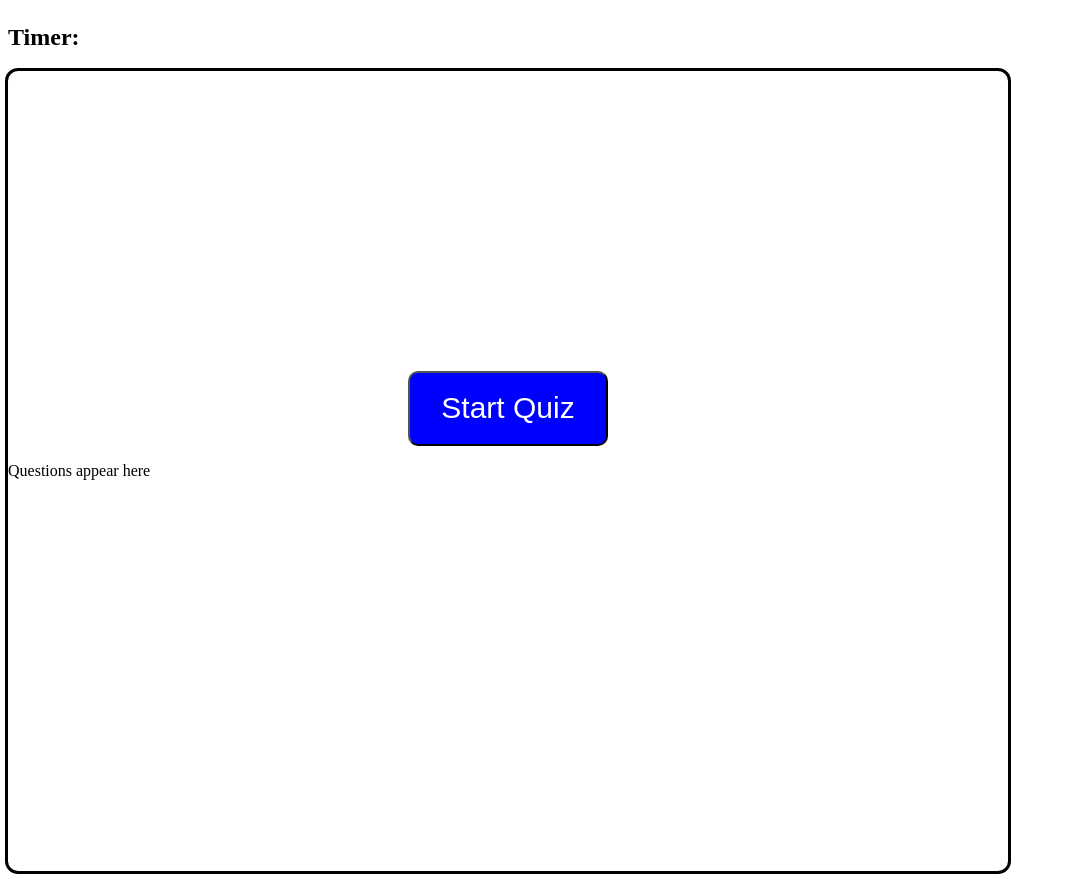
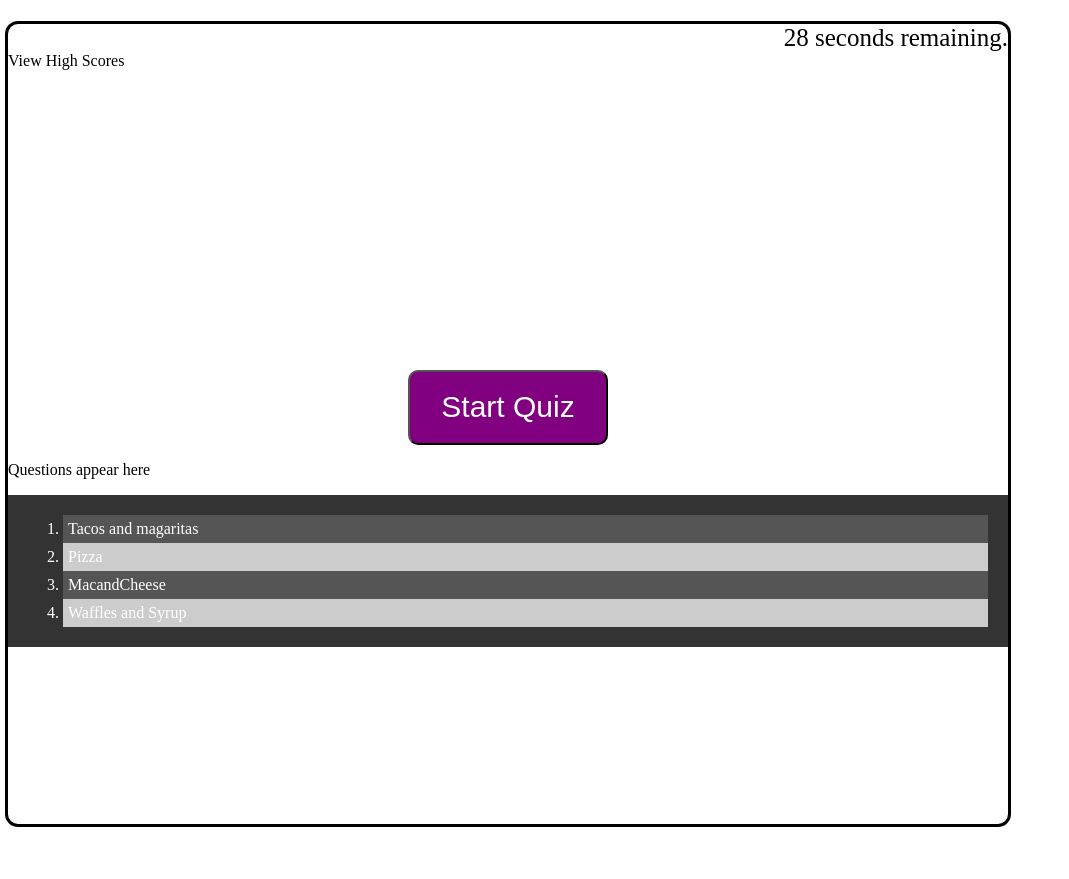
Before and after one commit to c-wrenn/Pop-Quiz, a plain HTML site: page index.html in a window 1280 px wide. Both pictures are taken after a click on the button "Start Quiz". Shown: the part 59-938 px from the top of the page, without its empty margins (0-1069 px from the left). After the commit the page ends 891 px from the top, so only its background shows below. Drawn offline with Linux system fonts and the light colour scheme.

Commit message:
"Timer begins countdown once user clicks the start button"

```diff
--- a/index.html
+++ b/index.html
@@ -7,13 +7,16 @@
 
 </head>
 <h1>Pop Quiz!</h1>
-<h2 id="countdown">Timer:</h2>
+<h2 id="countdown"></h2>
 <body>
+
     <section class="box box-question">
+        <div class="box box-timer" id="timer"></div>
+        <div class="high-scores">View High Scores</div>
         <div class="box box-startbutton">
             <button id="startquiz">Start Quiz</button>
         </div>
-       <div class="box box-timer" id="timer">
+
 <div id="main"></div>
        </div>
             <p>Questions appear here</p>
--- a/script.js
+++ b/script.js
@@ -3,10 +3,10 @@ var startButton = document.querySelector("#startquiz");
 //var question1 = document.querySelector("box-question");
 var question1 = document.getElementById('countdown');
 var number1 = document.createElement("div");
+var boxQuestionEl = document.querySelector(".box-question");
 
-
-startButton.addEventListener("click", function() {
-    startButton.preventDefault();
+startButton.addEventListener("click", function(event) {
+    event.preventDefault();
 var ques1 = document.createElement("ol");
 
 var li1 = document.createElement("li");
@@ -35,18 +35,25 @@ li1.setAttribute("style", "padding: 5px; margin-left:35px; background:#555");
 li2.setAttribute("style", "padding: 5px; margin-left:35px; background:#ccc");
 li3.setAttribute("style", "padding: 5px; margin-left:35px; background:#555");
 li4.setAttribute("style", "padding: 5px; margin-left:35px; background:#ccc");
+
+
+//displays the answer choices
+boxQuestionEl.append(ques1);
+//displays the imer countdown by appending to a html element.
+boxQuestionEl.append(ques1)
+setTimer();
 })
 
 
 var secondsLeft = 30;
-var timeEl = document.querySelector(".timer");
+var timeEl = document.querySelector("#timer");
 var mainEl = document.getElementById("main");
 
 //timer function
 function setTimer() {
 var timeInterval = setInterval(function() {
     secondsLeft--;
-    timeEl.textContent = "You currently have" + secondsLeft + "left to chose an answer.";
+    timeEl.textContent =  secondsLeft + " seconds remaining.";
     if(secondsLeft === 0) {
         clearInterval(timeInterval);
 
@@ -65,3 +72,6 @@ function outofTime(){
   mainEl.appendChild(timeoutBox);
 }
 //setTimeout(() {}, 30000);
+
+
+//we need a carosel box that uses a click eventlistener to go the next image to
--- a/styles.css
+++ b/styles.css
@@ -3,6 +3,13 @@ h1 {
     font-family:'Gill Sans', 'Gill Sans MT', Calibri, 'Trebuchet MS', sans-serif;
     margin-left: 400px;
 }
+
+.box-timer {
+font-size: 25px;
+display: flex;
+justify-content: right;
+}
+
 .box-startbutton {
     display: flex;
     align-items: center;
@@ -14,7 +21,7 @@ h1 {
     width:200px;
     height:75px;
     color:white;
-    background-color: blue;
+    background-color: purple;
     font-size: 30px;
     border-radius: 10px;
   margin-top: 300px;
```
